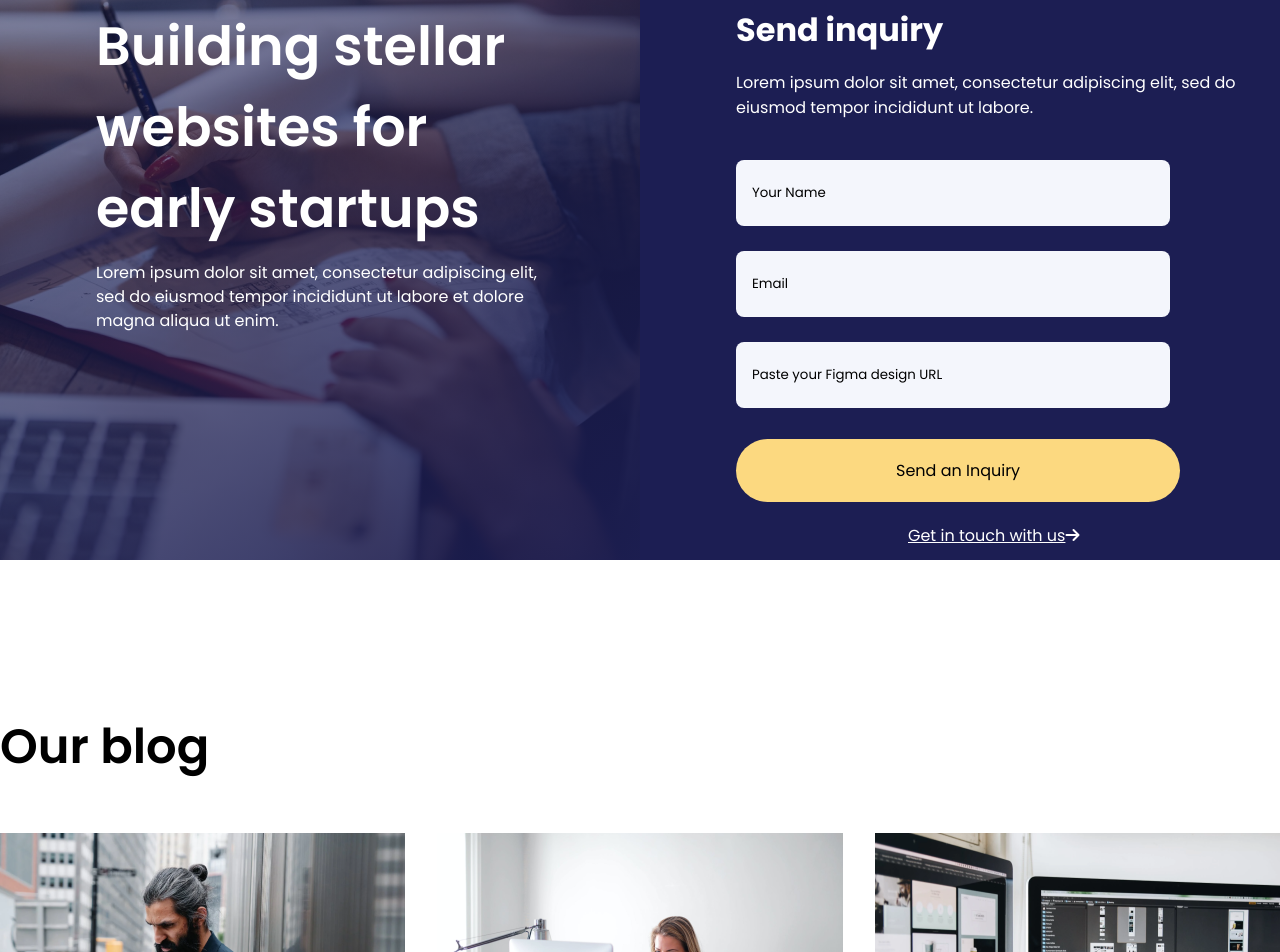
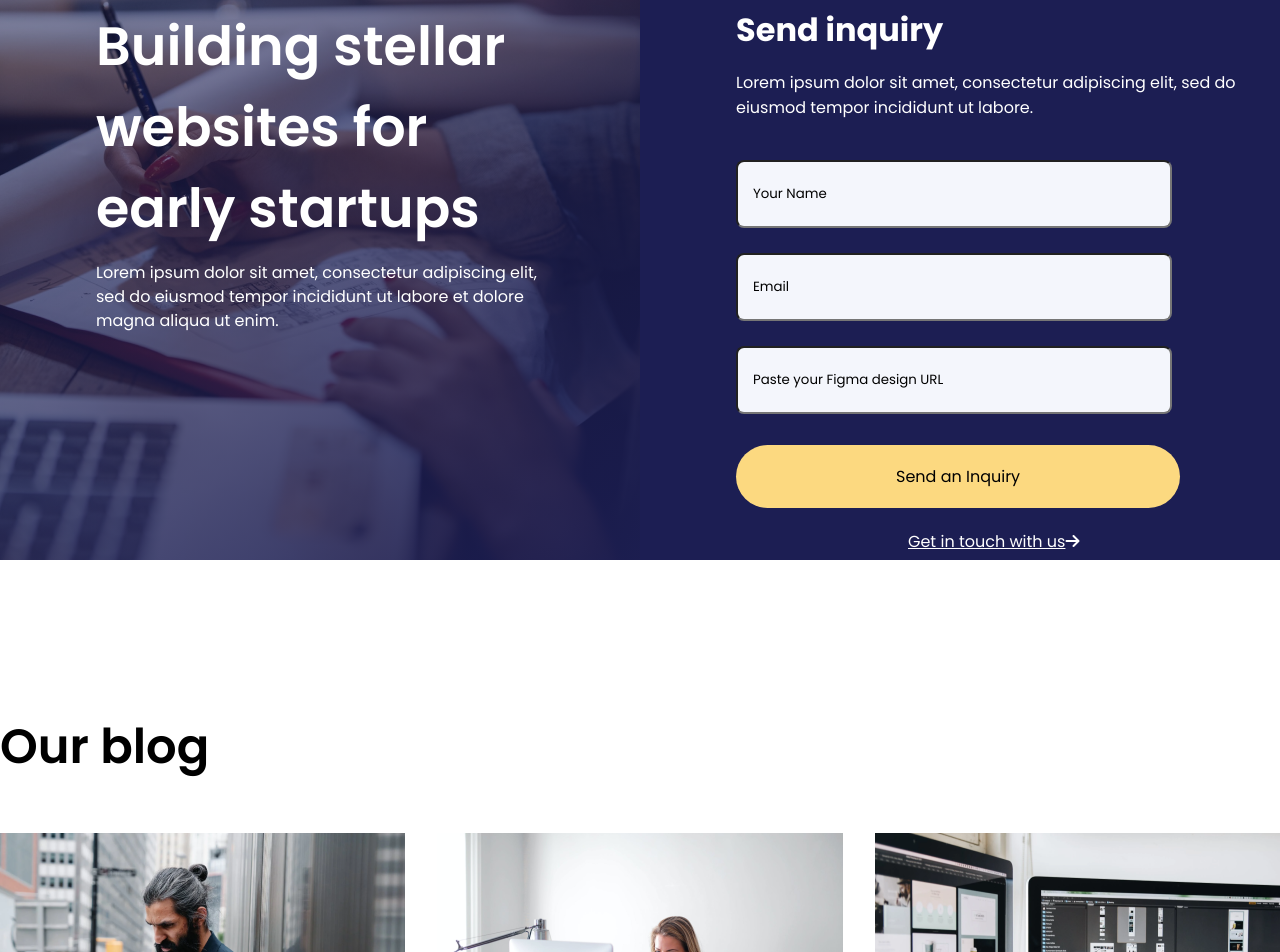
Before and after one commit to prosanto98/new-app, a React (Create React App) app: page / in a window 1280 px wide. Shown: the part 4296-5248 px from the top of the page. Built offline with nearby package versions, Linux system fonts and the light colour scheme.

Commit message:
form update

```diff
--- a/src/components/from/from.css
+++ b/src/components/from/from.css
@@ -55,7 +55,7 @@
 input{
     height: 64px;
     width: 432px;
-    border: 1.5px solid rgba(255, 255, 255, 0.05);
+    /* border: 1.5px solid rgba(255, 255, 255, 0.05); */
     border-radius: 8px;
 }
 .inquari-details{
```
